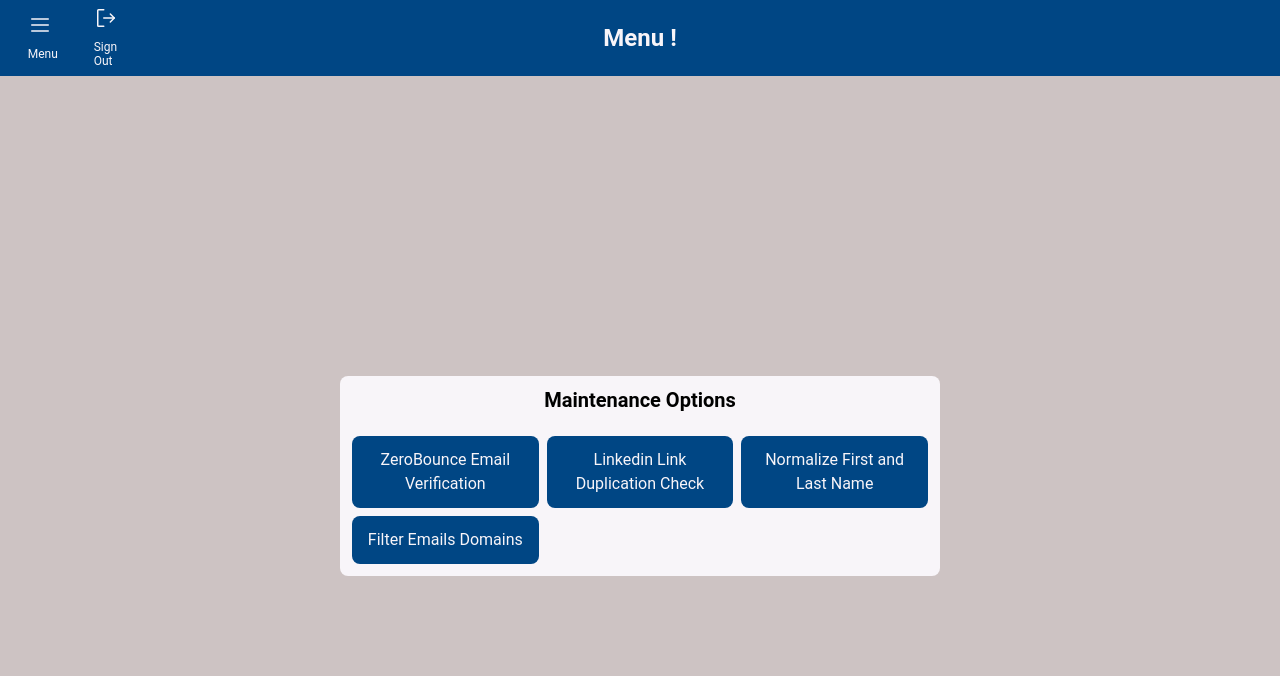
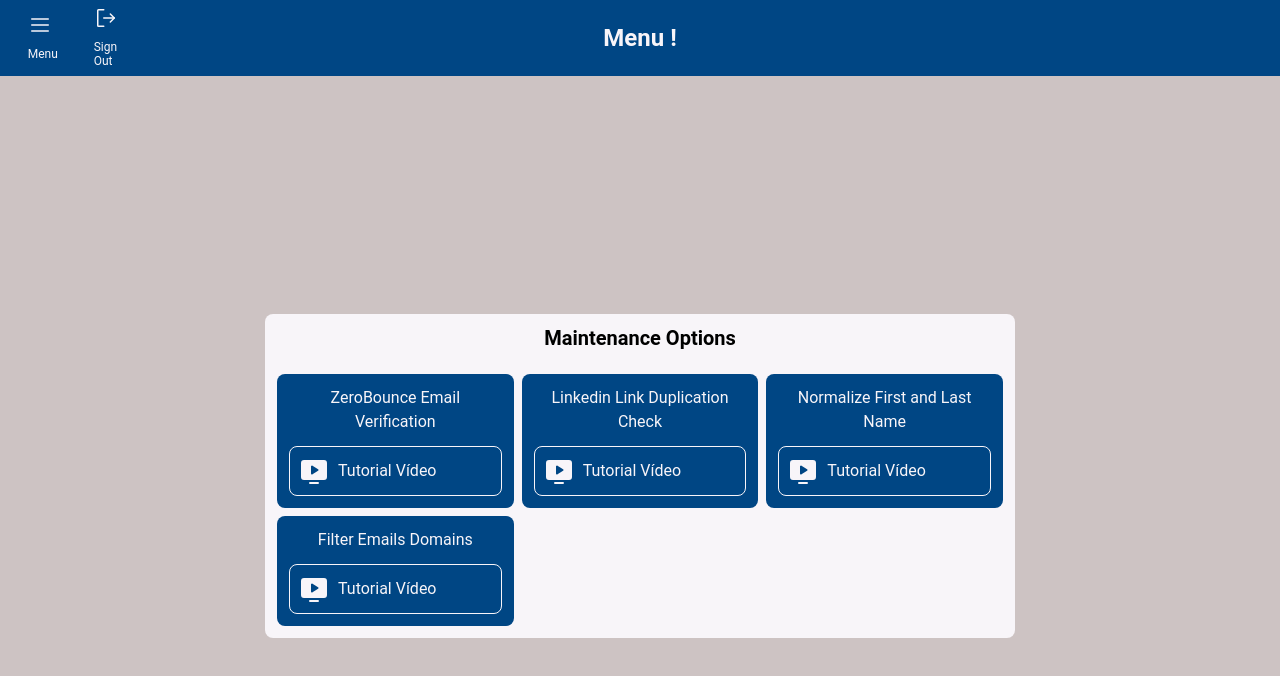
Before and after one commit to ViniciusdePSouza/pcr_translator, a Next.js app: page /menu in a window 1280 px wide. Shown: the top 676 px of the page. Built offline with nearby package versions, Linux system fonts and the light colour scheme; sample sign-in values are in the browser's storage.

Commit message:
feat: tutorial links add to menu options

```diff
--- a/src/app/menu/components/MenuOption.tsx
+++ b/src/app/menu/components/MenuOption.tsx
@@ -1,22 +1,35 @@
 import { ButtonHTMLAttributes } from "react";
+import { MonitorPlay } from "phosphor-react";
 
-import { Container } from "./styles";
+import { Container, ContainerIcon } from "./styles";
 
 interface MenuOptionsProps extends ButtonHTMLAttributes<HTMLButtonElement> {
   isReady: boolean;
   title: string;
-  onClick: () => void
+  tutorialLink: string;
+  onClick: () => void;
 }
 
 export function MenuOptions({
   isReady,
   title,
   onClick,
+  tutorialLink,
   ...rest
 }: MenuOptionsProps) {
   return (
-    <Container type="button" {...rest} disabled={!isReady} isready={isReady} onClick={onClick}>
+    <Container
+      type="button"
+      {...rest}
+      disabled={!isReady}
+      isReady={isReady}
+      onClick={onClick}
+    >
       {title}
+      <ContainerIcon href={tutorialLink} onClick={(e) => e.stopPropagation()} target="_blank">
+        <MonitorPlay size={32} weight="fill" />
+        <p>Tutorial Vídeo</p>
+      </ContainerIcon>
     </Container>
   );
 }
--- a/src/app/menu/components/styles.ts
+++ b/src/app/menu/components/styles.ts
@@ -1,14 +1,15 @@
 import styled from "styled-components";
 
-export const Container = styled.button<{ isready: boolean }>`
+export const Container = styled.button<{ isReady: boolean }>`
   all: unset;
 
   border-radius: 8px;
   padding: 1.2rem;
-  background-color: ${({ theme, isready }) =>
-    isready ? theme.COLORS.PRIMARY : theme.COLORS.GRAY_200};
+  background-color: ${({ theme, isReady }) =>
+    isReady ? theme.COLORS.PRIMARY : theme.COLORS.GRAY_200};
 
   display: flex;
+  flex-direction: column;
   align-items: center;
   justify-content: center;
   text-align: center;
@@ -18,6 +19,34 @@ export const Container = styled.button<{ isready: boolean }>`
   font-weight: 400;
   color: ${({ theme }) => theme.COLORS.WHITE_100};
 
-  cursor:  ${({ isready }) =>
-    isready ? "pointer" : "not-allowed"};;
+  cursor: ${({ isReady }) => (isReady ? "pointer" : "not-allowed")};
+
+  @media (min-width: 768px) and (max-width: 1024px) {
+    display: flex;
+    flex-direction: row;
+    justify-content: space-between;
+    align-items: center;
+  }
 `;
+
+export const ContainerIcon = styled.a`
+  display: flex;
+  width: 100%;
+  align-items: center;
+  gap: 0.8rem;
+
+  border-radius: 8px;
+  border: 1px solid ${({ theme }) => theme.COLORS.WHITE_100};
+  padding: 0.8rem;
+
+  margin-top: 1.2rem;
+
+  cursor: pointer;
+  color: unset;
+
+  @media (min-width: 768px) and (max-width: 1024px) {
+    width: 50%;
+    margin-top: 0;
+    gap: 2rem;
+  }
+`;
--- a/src/app/menu/page.tsx
+++ b/src/app/menu/page.tsx
@@ -44,22 +44,26 @@ export default function Menu() {
             isReady
             title={"ZeroBounce Email Verification"}
             onClick={() => navigateToDestinyRoute("/emailcheck")}
+            tutorialLink="https://www.loom.com/share/486922aea8bf467994031d86b20b4191?sid=f81e80a9-202b-457d-8efd-5387b1403b5d"
           />
 
           <MenuOptions
             isReady
             title={"Linkedin Link Duplication Check"}
             onClick={() => navigateToDestinyRoute("/linkedincheck")}
+            tutorialLink="https://www.loom.com/share/03969a18955e49deb12b0946029a646a?sid=8c68f57d-7e16-41b5-abc1-2ea4add07e94"
           />
           <MenuOptions
             isReady
             title={"Normalize First and Last Name"}
             onClick={() => navigateToDestinyRoute("/namescorrection")}
+            tutorialLink="https://www.loom.com/share/c901de215d634865b5b39080d2f3c876?sid=152c209b-872c-42c5-b301-c53688c7e068"
           />
           <MenuOptions
             isReady
             title={"Filter Emails Domains "}
             onClick={() => navigateToDestinyRoute("/emaildomaincheck")}
+            tutorialLink="https://www.loom.com/share/39a154408b9b4a7795068b7de25030da?sid=3caf7b12-018d-4394-996e-1b37fbb7ba65"
           />
         </MenuWrapper>
       </>
--- a/src/app/menu/styles.ts
+++ b/src/app/menu/styles.ts
@@ -53,5 +53,5 @@ export const MenuTitle = styled.h1`
   justify-content: center;
   text-align: center;
 
-  margin-bottom: 2.4rem
+  margin-bottom: 2.4rem;
   `
--- a/src/components/Modal/styles.ts
+++ b/src/components/Modal/styles.ts
@@ -5,11 +5,11 @@ export const Container = styled.div`
   border-radius: 8px;
   align-items: center;
   width: 100%;
-  max-width: 60rem;
+  max-width: 75rem;
   justify-content: center;
   background-color: ${({ theme }) => theme.COLORS.WHITE_100};
 
   @media (max-width: 1025px) {
-    width: 60%;
+    width: 75%;
   }
 `;
```
